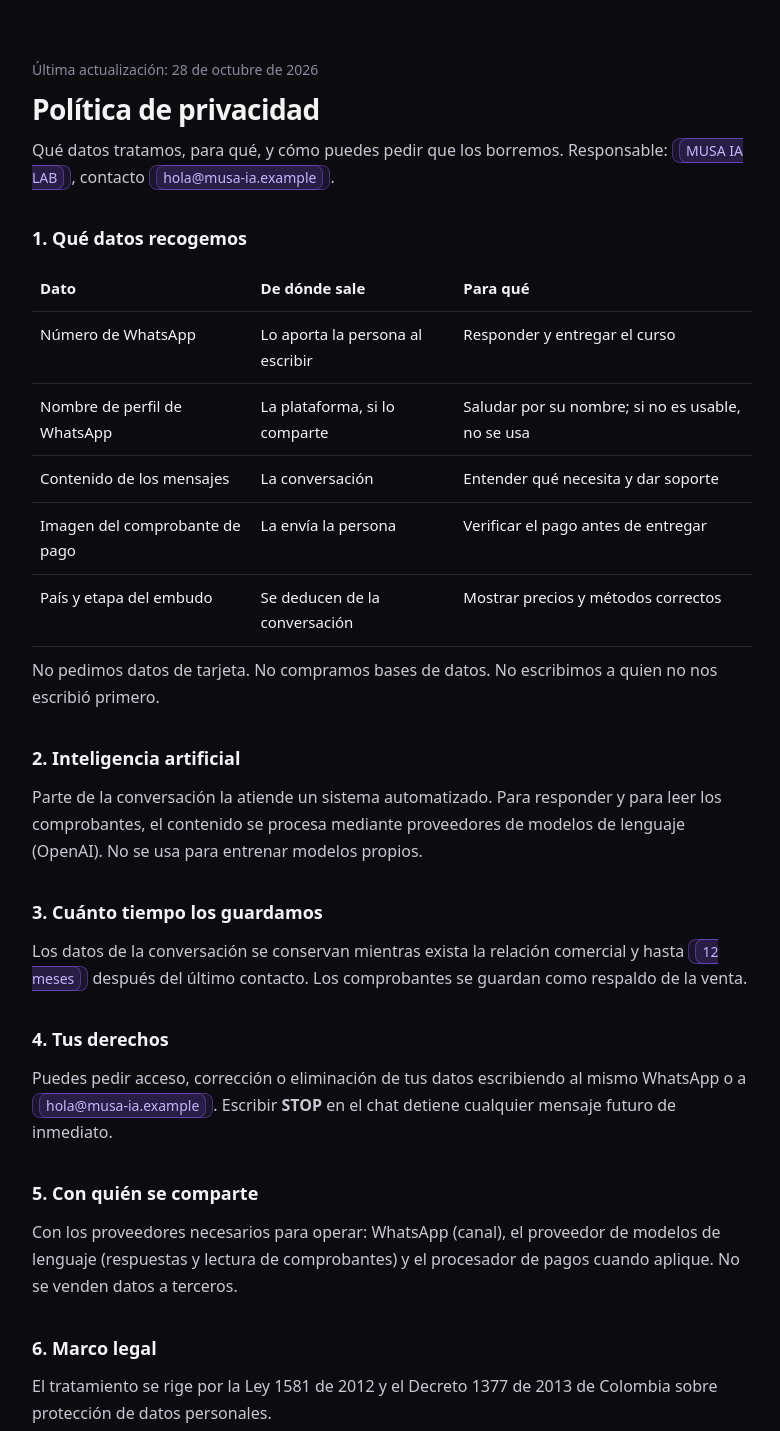
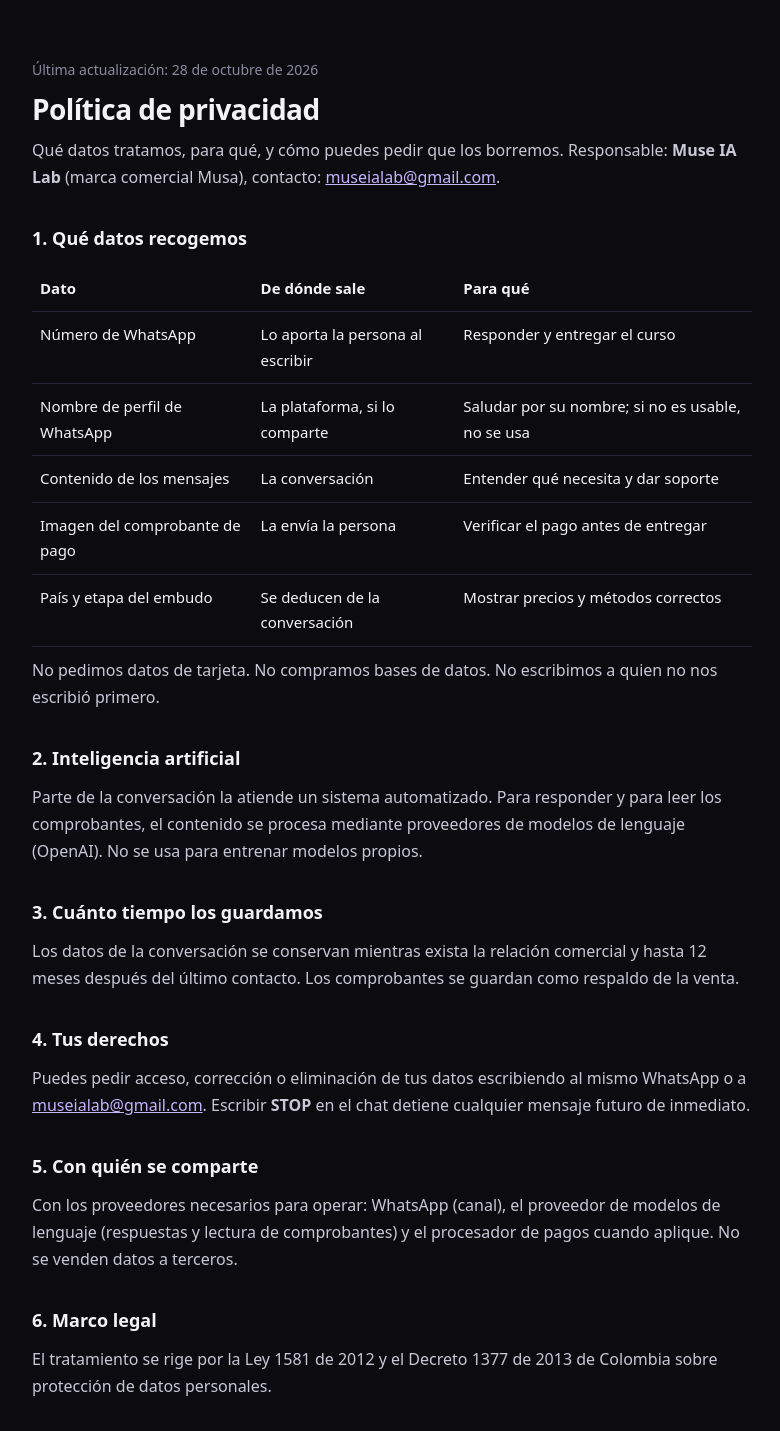
Before and after one commit to maubont/muse-ia-lab, a website: page next/landing/privacidad.html in a window 1280 px wide. Shown: the top 1431 px of the page, without its empty margins (248-1028 px from the left). Drawn offline with Linux system fonts and the light colour scheme.

Commit message:
feat(fase2): datos oficiales de Muse IA Lab, contacto museialab@gmail.com y WhatsApp +573227462629

```diff
--- a/next/landing/privacidad.html
+++ b/next/landing/privacidad.html
@@ -14,8 +14,6 @@ p,li{color:#c9c9d6}
 p{margin:10px 0}
 a{color:#c4b5fd}
 .fecha{color:#8b8b9e;font-size:14px}
-.pendiente{background:rgba(139,92,246,.12);border:1px solid rgba(139,92,246,.4);
-  border-radius:8px;padding:2px 6px;color:#c4b5fd;font-size:14px}
 table{width:100%;border-collapse:collapse;margin-top:12px;font-size:15px}
 th,td{text-align:left;padding:10px 8px;border-bottom:1px solid #262632;vertical-align:top}
 th{color:#f4f4f7;font-weight:600}
@@ -27,8 +25,8 @@ th{color:#f4f4f7;font-weight:600}
   <h1>Política de privacidad</h1>
 
   <p>Qué datos tratamos, para qué, y cómo puedes pedir que los borremos.
-     Responsable: <span class="pendiente"><span class="pendiente" title="DATO PROVISIONAL: reemplazar antes de publicar">MUSA IA LAB</span></span>,
-     contacto <span class="pendiente"><span class="pendiente" title="DATO PROVISIONAL: reemplazar antes de publicar">hola@musa-ia.example</span></span>.</p>
+     Responsable: <strong>Muse IA Lab</strong> (marca comercial Musa),
+     contacto: <a href="mailto:museialab@gmail.com">museialab@gmail.com</a>.</p>
 
   <h2>1. Qué datos recogemos</h2>
   <table>
@@ -48,12 +46,11 @@ th{color:#f4f4f7;font-weight:600}
 
   <h2>3. Cuánto tiempo los guardamos</h2>
   <p>Los datos de la conversación se conservan mientras exista la relación comercial y hasta
-     <span class="pendiente"><span class="pendiente" title="DATO PROVISIONAL: reemplazar antes de publicar">12 meses</span></span> después del último
-     contacto. Los comprobantes se guardan como respaldo de la venta.</p>
+     12 meses después del último contacto. Los comprobantes se guardan como respaldo de la venta.</p>
 
   <h2>4. Tus derechos</h2>
   <p>Puedes pedir acceso, corrección o eliminación de tus datos escribiendo al mismo WhatsApp
-     o a <span class="pendiente"><span class="pendiente" title="DATO PROVISIONAL: reemplazar antes de publicar">hola@musa-ia.example</span></span>. Escribir <strong>STOP</strong> en
+     o a <a href="mailto:museialab@gmail.com">museialab@gmail.com</a>. Escribir <strong>STOP</strong> en
      el chat detiene cualquier mensaje futuro de inmediato.</p>
 
   <h2>5. Con quién se comparte</h2>
```
Also changed, not shown: next/landing/index.html (+2 -7 lines), next/landing/reembolsos.html (+3 -8 lines), next/landing/terminos.html (+3 -5 lines).
